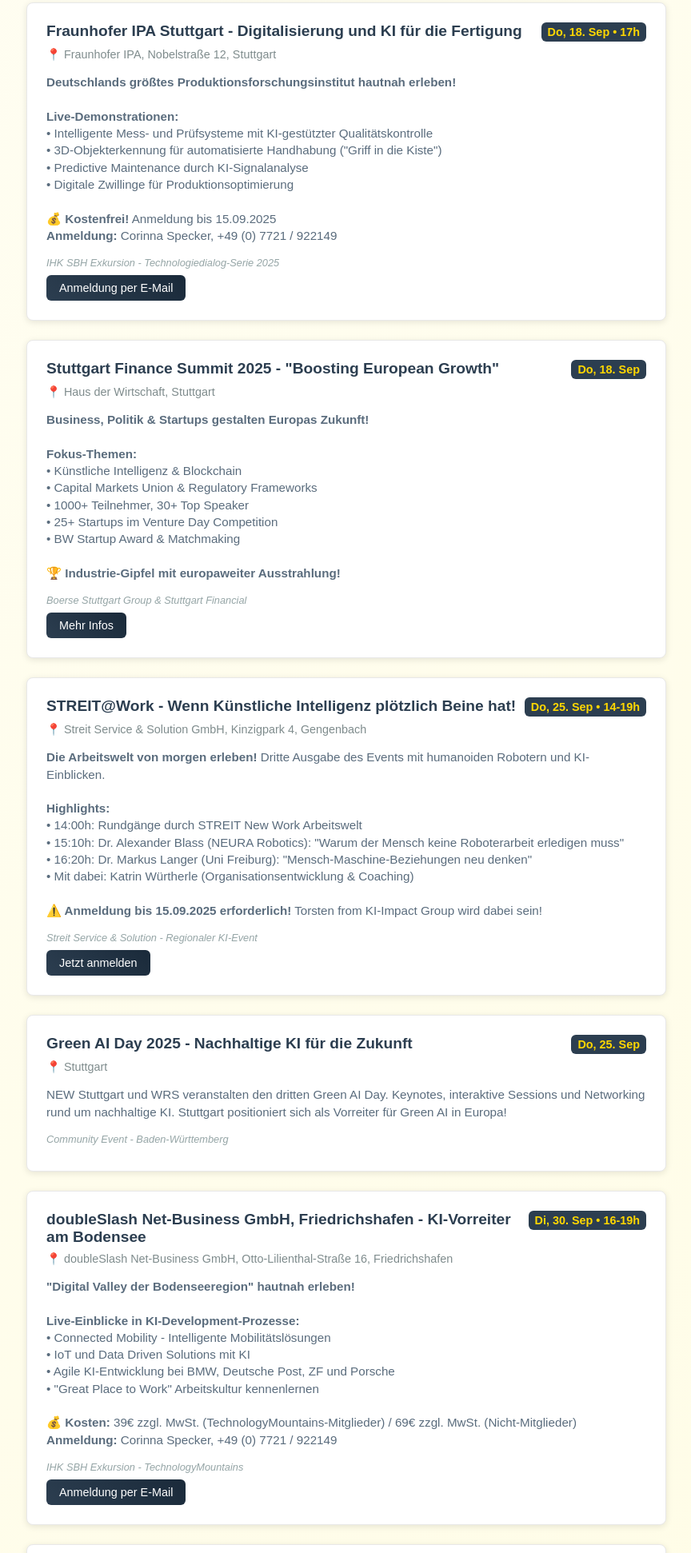
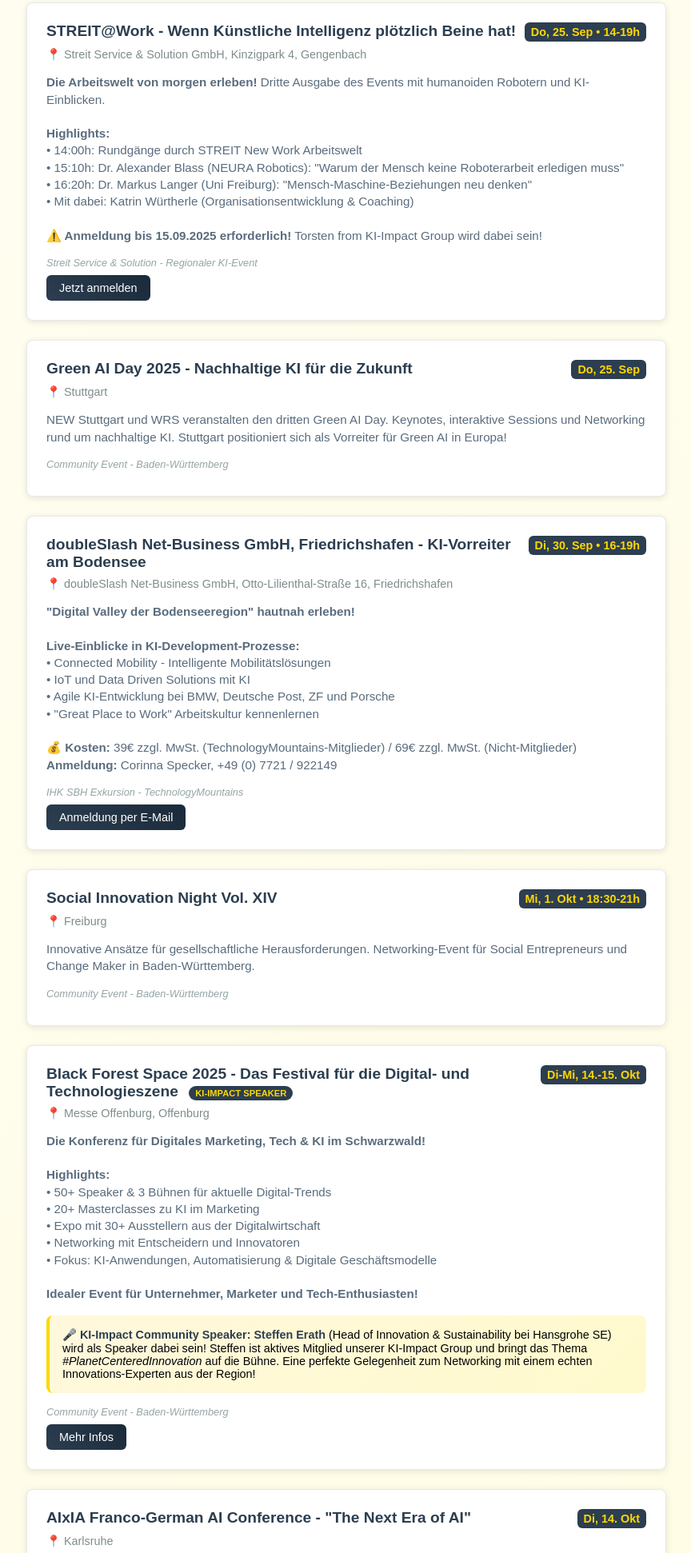
Before and after one commit to finnern/ki-impact, a website: page index.html in a window 1280 px wide. Shown: the part 1756-3698 px from the top of the page at 80% size, without its empty margins (207-1071 px from the left). Drawn offline with Linux system fonts and the light colour scheme.

Commit message:
Update index.html Steffen Erath aufgenommen

```diff
--- a/index.html
+++ b/index.html
@@ -23,6 +23,27 @@
     <meta name="twitter:title" content="KI-Impact Group - Silicon Valley meets Black Forest">
     <meta name="twitter:description" content="Innovations-Community in Baden-Württemberg. Featured Events, KI-Workshops und Community-Events für Unternehmer im Schwarzwald.">
     <meta name="twitter:image" content="https://ki-impact.org/ki-impact-logo-banner.png">
+
+    <!-- Structured Data for Events -->
+    <script type="application/ld+json">
+    {
+        "@context": "https://schema.org",
+        "@type": "Organization",
+        "name": "KI-Impact Group",
+        "description": "Innovations-Community in Baden-Württemberg für KI und Tech-Events",
+        "url": "https://ki-impact.org",
+        "logo": "https://ki-impact.org/ki-impact-logo-banner.png",
+        "sameAs": [
+            "https://www.linkedin.com/groups/9804412/"
+        ],
+        "address": {
+            "@type": "PostalAddress",
+            "addressLocality": "Schramberg",
+            "addressRegion": "Baden-Württemberg",
+            "addressCountry": "DE"
+        }
+    }
+    </script>
 
     <style>
         body {
@@ -307,6 +328,31 @@
             transform: translateY(-1px);
         }
 
+        /* KI-Impact Community Highlight */
+        .community-highlight {
+            background: linear-gradient(135deg, #fff8dc, #fffacd);
+            border-left: 4px solid #ffd700;
+            padding: 1rem;
+            margin: 1rem 0;
+            border-radius: 8px;
+            font-size: 0.9rem;
+        }
+
+        .community-highlight strong {
+            color: #2c3e50;
+        }
+
+        .speaker-badge {
+            display: inline-block;
+            background: #2c3e50;
+            color: #ffd700;
+            padding: 3px 8px;
+            border-radius: 12px;
+            font-size: 0.7rem;
+            font-weight: bold;
+            margin-left: 8px;
+        }
+
         .footer {
             margin-top: 3rem;
             color: #7f8c8d;
@@ -395,46 +441,6 @@
             </a>
         </div>
 
-        <!-- Fraunhofer IPA Stuttgart - September 18 -->
-        <div class="event-card">
-            <div class="event-header">
-                <h3>Fraunhofer IPA Stuttgart - Digitalisierung und KI für die Fertigung</h3>
-                <span class="event-date">Do, 18. Sep • 17h</span>
-            </div>
-            <div class="event-location">📍 Fraunhofer IPA, Nobelstraße 12, Stuttgart</div>
-            <p><strong>Deutschlands größtes Produktionsforschungsinstitut hautnah erleben!</strong><br><br>
-            <strong>Live-Demonstrationen:</strong><br>
-            • Intelligente Mess- und Prüfsysteme mit KI-gestützter Qualitätskontrolle<br>
-            • 3D-Objekterkennung für automatisierte Handhabung ("Griff in die Kiste")<br>
-            • Predictive Maintenance durch KI-Signalanalyse<br>
-            • Digitale Zwillinge für Produktionsoptimierung<br><br>
-            <strong>💰 Kostenfrei!</strong> Anmeldung bis 15.09.2025<br>
-            <strong>Anmeldung:</strong> Corinna Specker, +49 (0) 7721 / 922149</p>
-            <div class="event-source">IHK SBH Exkursion - Technologiedialog-Serie 2025</div>
-            <a href="mailto:corinna.specker@vs.ihk.de?subject=Anmeldung Fraunhofer IPA Stuttgart&body=Hallo,%0D%0A%0D%0Aich möchte mich gerne für die Exkursion zum Fraunhofer IPA Stuttgart am 18.09.2025 anmelden und habe diesen Event über die KI-Impact Gruppe von Schramberg gefunden.%0D%0A%0D%0AViele Grüße" class="event-btn">Anmeldung per E-Mail</a>
-        </div>
-
-        <!-- Stuttgart Finance Summit - September 18 -->
-        <div class="event-card">
-            <div class="event-header">
-                <a href="https://www.startbase.com/news/stuttgart-finance-summit-2025-impulse-fuer-europas-zukunft" class="event-title-link" target="_blank">
-                    <h3>Stuttgart Finance Summit 2025 - "Boosting European Growth"</h3>
-                </a>
-                <span class="event-date">Do, 18. Sep</span>
-            </div>
-            <div class="event-location">📍 Haus der Wirtschaft, Stuttgart</div>
-            <p><strong>Business, Politik & Startups gestalten Europas Zukunft!</strong><br><br>
-            <strong>Fokus-Themen:</strong><br>
-            • Künstliche Intelligenz & Blockchain<br>
-            • Capital Markets Union & Regulatory Frameworks<br>
-            • 1000+ Teilnehmer, 30+ Top Speaker<br>
-            • 25+ Startups im Venture Day Competition<br>
-            • BW Startup Award & Matchmaking<br><br>
-            <strong>🏆 Industrie-Gipfel mit europaweiter Ausstrahlung!</strong></p>
-            <div class="event-source">Boerse Stuttgart Group & Stuttgart Financial</div>
-            <a href="https://www.startbase.com/news/stuttgart-finance-summit-2025-impulse-fuer-europas-zukunft" class="event-btn" target="_blank">Mehr Infos</a>
-        </div>
-
         <!-- STREIT@Work - AI Event - September 25 -->
         <div class="event-card">
             <div class="event-header">
@@ -504,7 +510,9 @@
         <div class="event-card">
             <div class="event-header">
                 <a href="https://blackforestspace.de/" class="event-title-link" target="_blank">
-            <h3>Black Forest Space 2025 - Das Festival für die Digital- und Technologieszene</h3>
+                    <h3>Black Forest Space 2025 - Das Festival für die Digital- und Technologieszene
+                        <span class="speaker-badge">KI-IMPACT SPEAKER</span>
+                    </h3>
                 </a>
                 <span class="event-date">Di-Mi, 14.-15. Okt</span>
             </div>
@@ -517,9 +525,15 @@
             • Networking mit Entscheidern und Innovatoren<br>
             • Fokus: KI-Anwendungen, Automatisierung & Digitale Geschäftsmodelle<br><br>
             <strong>Idealer Event für Unternehmer, Marketer und Tech-Enthusiasten!</strong></p>
+
+            <div class="community-highlight">
+                <strong>🎤 KI-Impact Community Speaker:</strong> <strong>Steffen Erath</strong> (Head of Innovation & Sustainability bei Hansgrohe SE) wird als Speaker dabei sein! Steffen ist aktives Mitglied unserer KI-Impact Group und bringt das Thema <em>#PlanetCenteredInnovation</em> auf die Bühne. Eine perfekte Gelegenheit zum Networking mit einem echten Innovations-Experten aus der Region!
+            </div>
+
             <div class="event-source">Community Event - Baden-Württemberg</div>
             <a href="https://blackforestspace.de/" class="event-btn" target="_blank">Mehr Infos</a>
         </div>
+
         <!-- AIxIA Franco-German AI Conference Karlsruhe - October 14 -->
         <div class="event-card">
             <div class="event-header">
```
Lines whose indentation alone changed are shown as unchanged.
